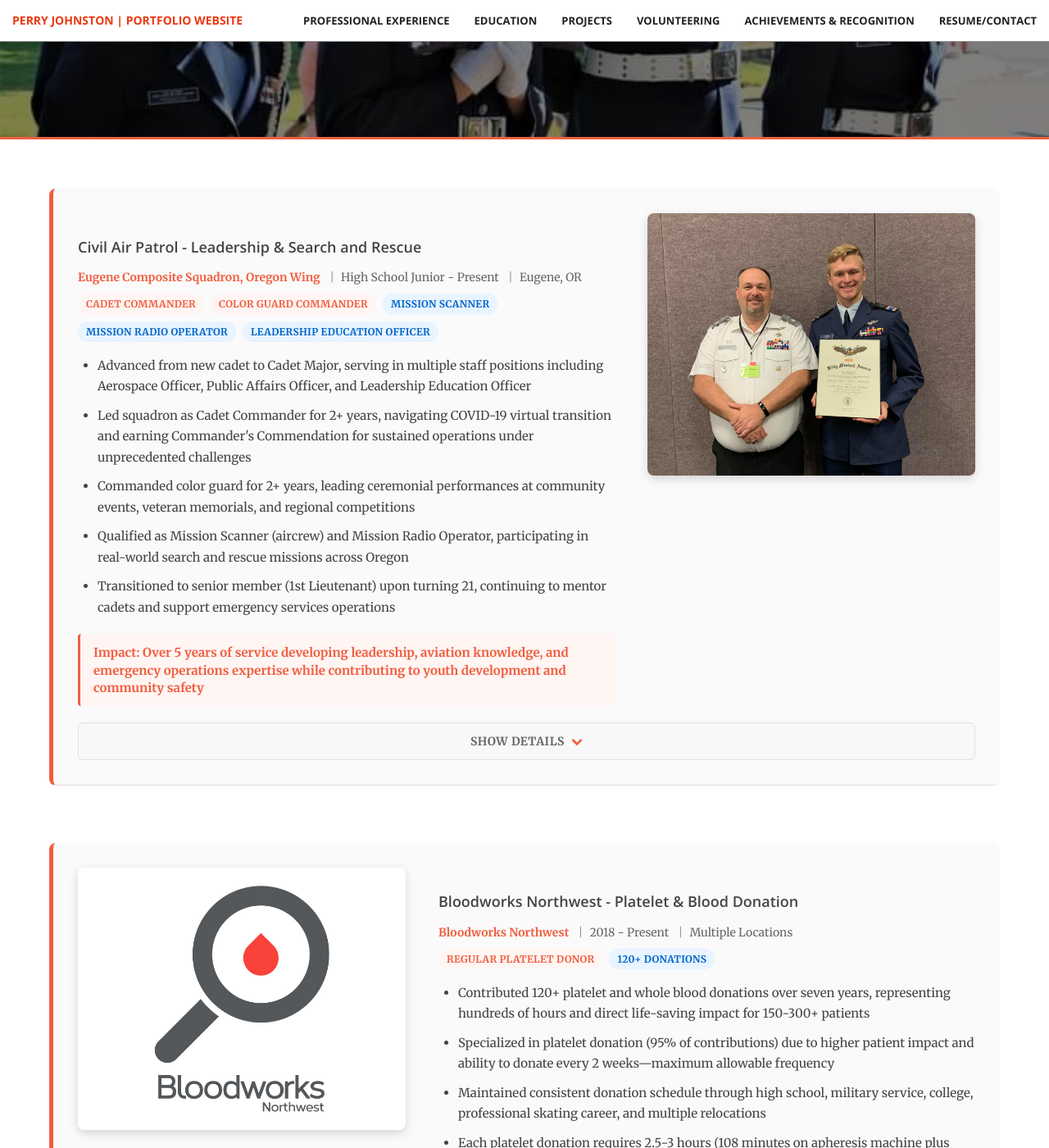
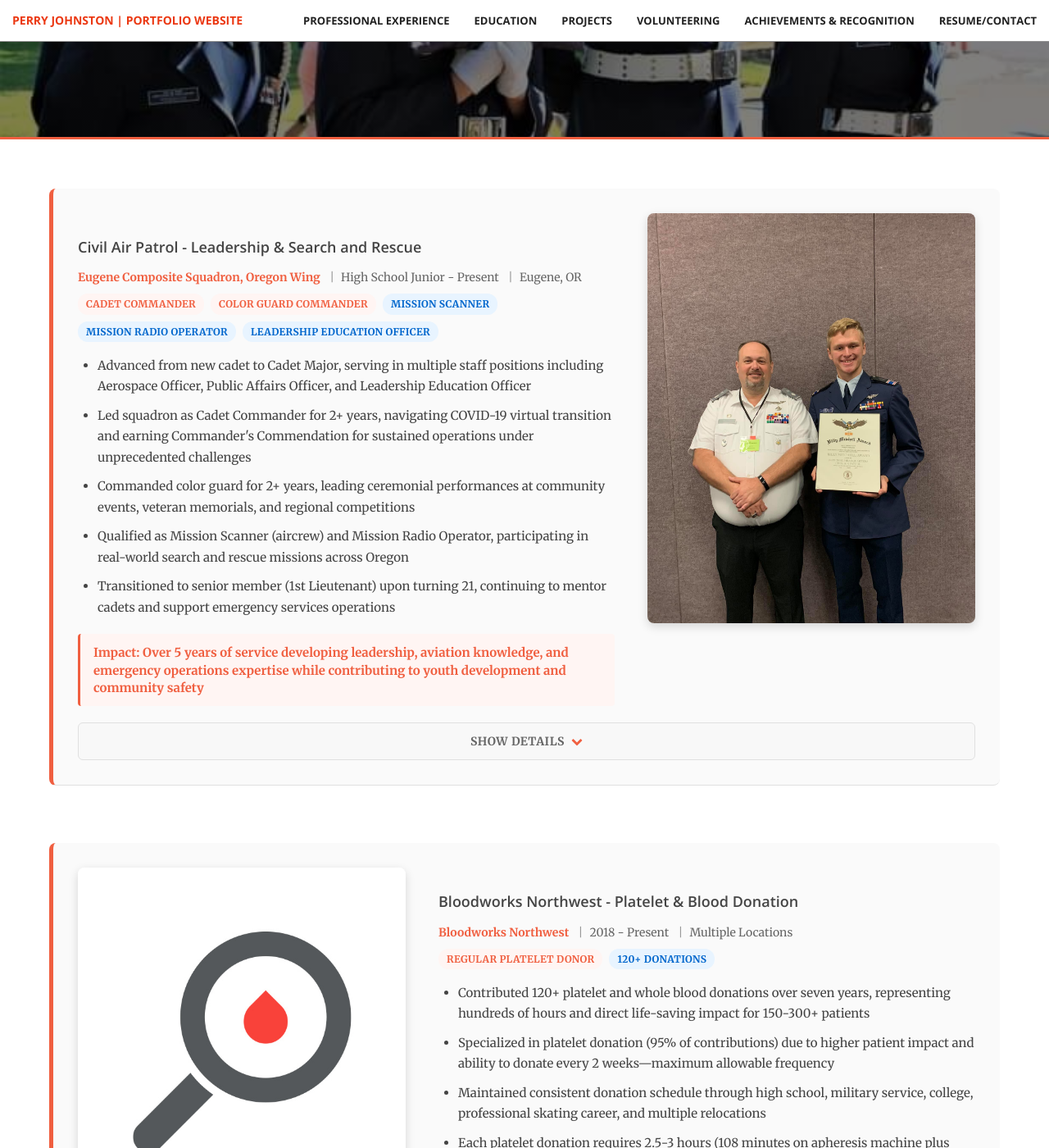
Before and after one commit to perryismyname/perryismyname.github.io, a Jekyll site: the page built from service/index.html, in a window 1280 px wide and 1400 px high, scrolled down 330 px. Shown: the whole window at 82% size. Built offline with Jekyll 4.4.1, drawn with Linux system fonts in a browser that asks for light colours.

Commit message:
Update entry-service.html
320-500 pixels

```diff
--- a/_includes/entry-service.html
+++ b/_includes/entry-service.html
@@ -115,7 +115,7 @@
 
 .service-entry-image img {
   width: 100%;
-  height: 320px;
+  height: 500px;
   object-fit: cover;
   object-position: center;
   border-radius: 8px;
```
